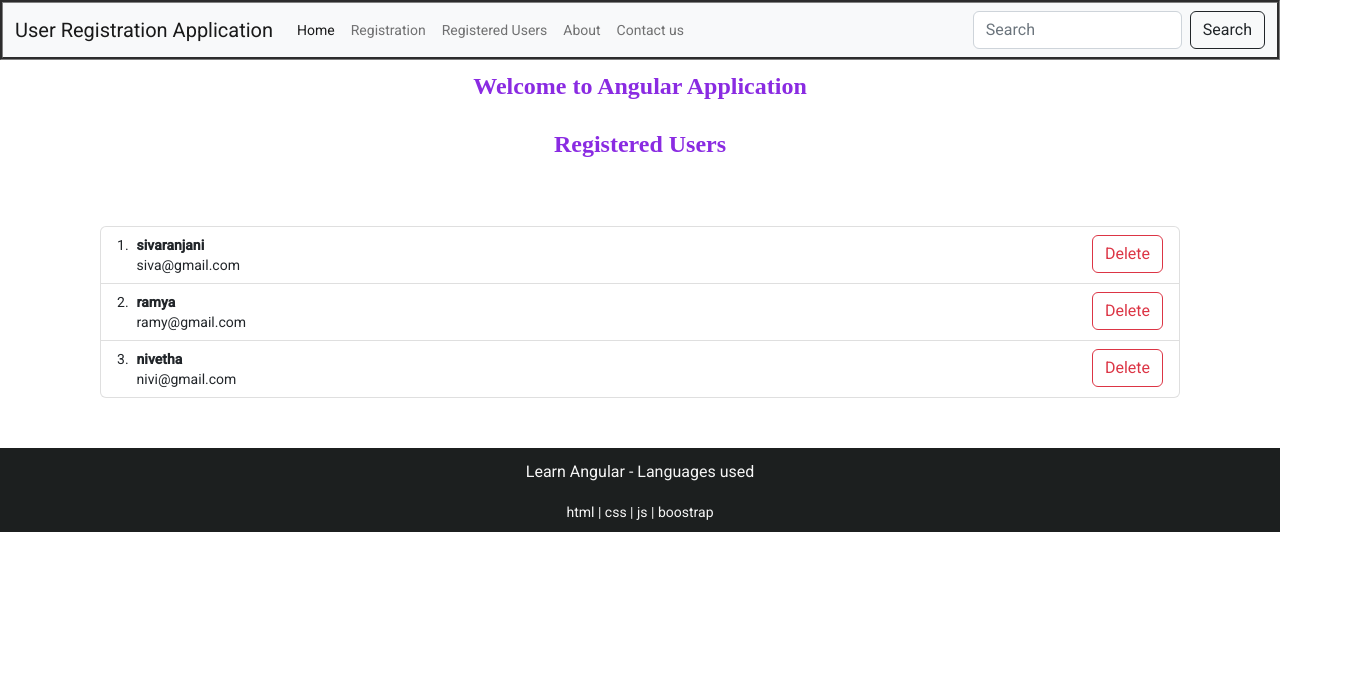
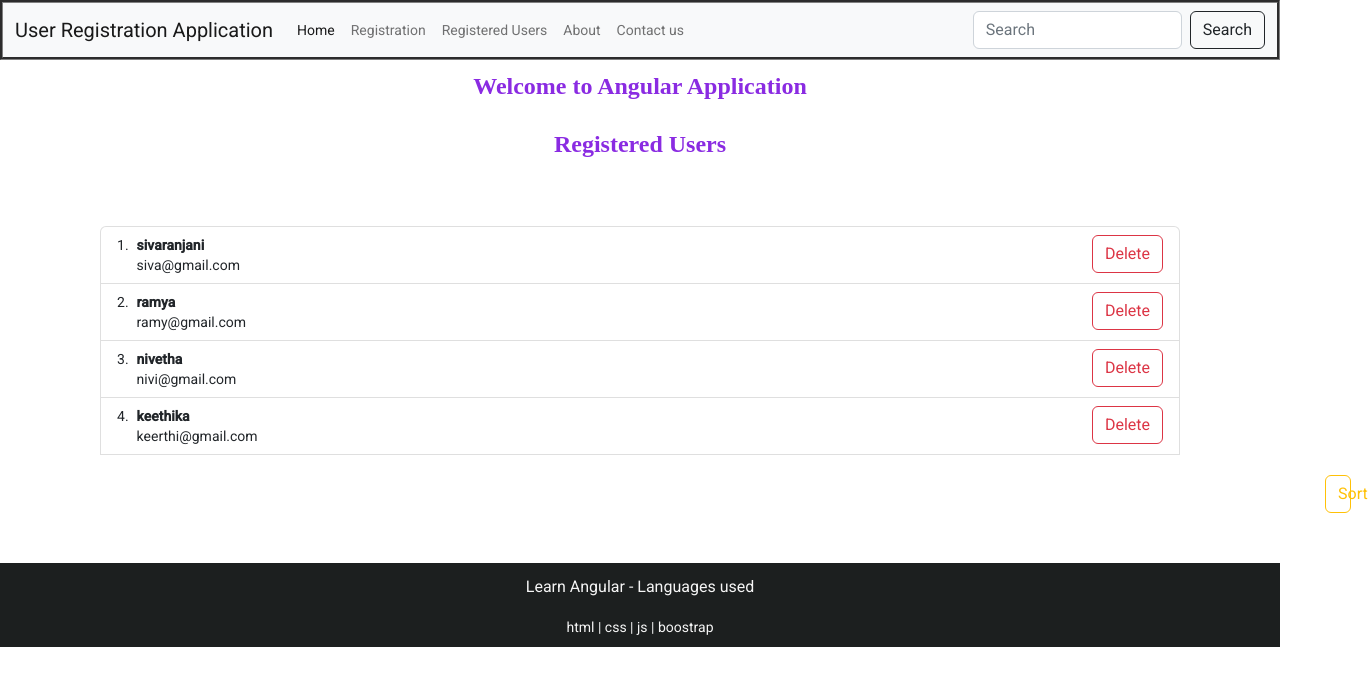
Before and after one commit to sivaranjanimurugan/IIHT_batch_8.0_28-11-22, an Angular app in the folder Client-side/helloworld/: page /reg in a window 1280 px wide. Shown: the top 686 px of the page, 1368 px wide, since content can reach past the window. Built offline with nearby package versions, Linux system fonts and the light colour scheme; data requests are answered from the project's data file.

Commit message:
added sorting

```diff
--- a/Client-side/helloworld/db.json
+++ b/Client-side/helloworld/db.json
@@ -23,6 +23,14 @@
       "gender": "female",
       "email": "nivi@gmail.com",
       "id": 4
+    },
+    {
+      "firstname": "keethika",
+      "lastname": "",
+      "age": 13,
+      "gender": "female",
+      "email": "keerthi@gmail.com",
+      "id": 5
     }
   ]
 }
--- a/Client-side/helloworld/src/app/Components/reg-user/reg-user.component.html
+++ b/Client-side/helloworld/src/app/Components/reg-user/reg-user.component.html
@@ -7,4 +7,5 @@
     </div>
     <button type="button" (click)="deleteUser(u, i)" class="btn btn-outline-danger">Delete</button>
   </li>
+  <button type="button" (click)="sortUsers()" style="margin-left: 1225px; margin-top: 20px;" class="btn btn-outline-warning">Sort</button>
 </ol>
--- a/Client-side/helloworld/src/app/Components/reg-user/reg-user.component.ts
+++ b/Client-side/helloworld/src/app/Components/reg-user/reg-user.component.ts
@@ -33,4 +33,10 @@ export class RegUserComponent implements OnInit {
     )
   }
 
+  sortUsers(){
+    this.users.sort((user1, user2) => {
+        return user1.age - user2.age;
+    })
+  }
+
 }
--- a/Client-side/helloworld/src/app/Components/userform/userform.component.html
+++ b/Client-side/helloworld/src/app/Components/userform/userform.component.html
@@ -1,4 +1,4 @@
-<div>
+<div style="padding: 10px;">
     <h1>{{title}}</h1>
     <div class="input-group mb-3">
         <span class="input-group-text" id="inputGroup-sizing-default">First Name</span>
```
